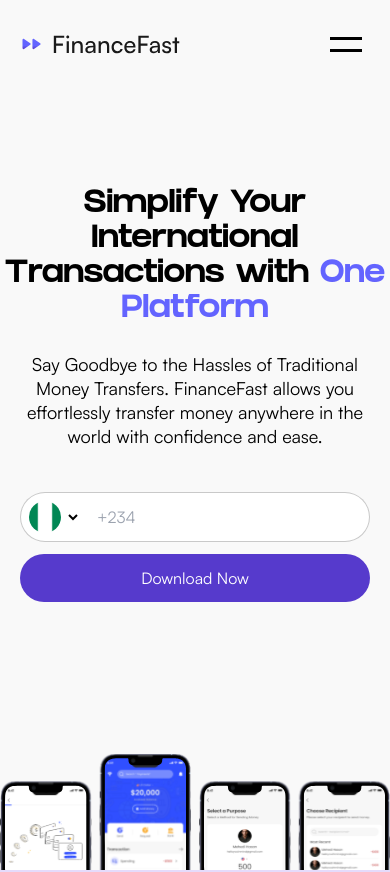
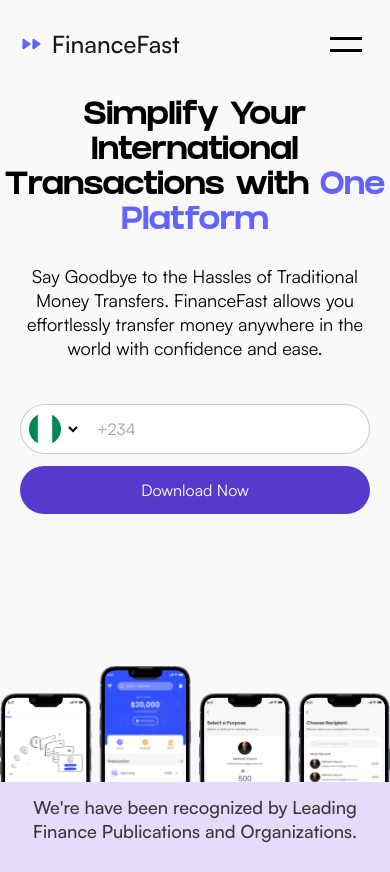
Before and after one commit to shadrxcc/finance-fast, a React (Vite) app: page / in a window 390 px wide. Shown: the top 872 px of the page. Built offline with nearby package versions, Linux system fonts and the light colour scheme.

Commit message:
adjust font size

```diff
--- a/src/components/accordion.jsx
+++ b/src/components/accordion.jsx
@@ -17,7 +17,7 @@
           {faqs.map((questions, id) => {
             return (
               <>
-                <AccordionItem key={id} className="flex md:w-[719px] gap-y-[16px] flex-col">
+                <AccordionItem key={id} className="flex md:w-[719px] border-bordertop border-b-[1px] pb-[32px] gap-y-[16px] flex-col">
                   <h2>
 
                     <AccordionButton>
--- a/src/components/header.jsx
+++ b/src/components/header.jsx
@@ -12,7 +12,7 @@
     setClicked(!clicked);
   };
   return (
-    <div className="flex bg-[#F9F9F9] items-center p-5 justify-between">
+    <div className="flex bg-[#F9F9F9] fixed w-[100%] z-10 top-0 items-center p-5 justify-between">
       <div>
         <img src={logo} className="w-[10em]" alt="logo" />
       </div>
--- a/src/components/testimonials.jsx
+++ b/src/components/testimonials.jsx
@@ -13,7 +13,7 @@
       <div className="flex flex-col gap-y-[72px]">
         <div className="text-center flex flex-col gap-y-[16px]">
           <p id="real-time">TESTIMONIALS</p>
-          <p className="grift text-[#1A1A1A] text-[40px] leading-[48px] font-bold">
+          <p className="grift text-[#1A1A1A] text-[30px] md:text-[40px] leading-[48px] font-bold">
             What Our Customers are Saying
           </p>
         </div>
```
